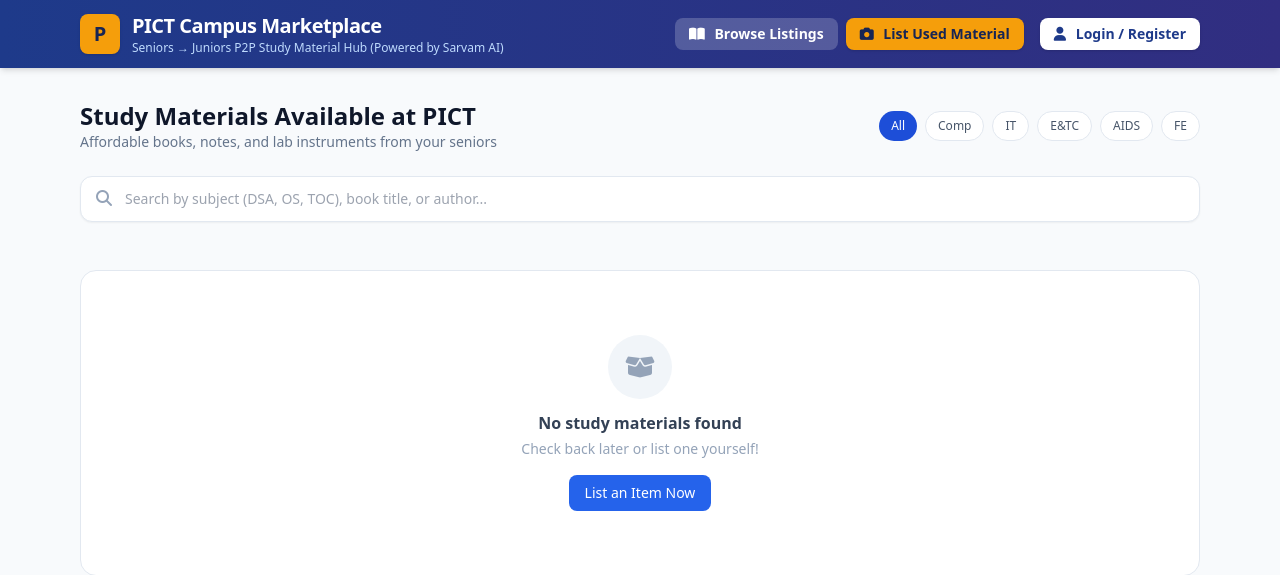
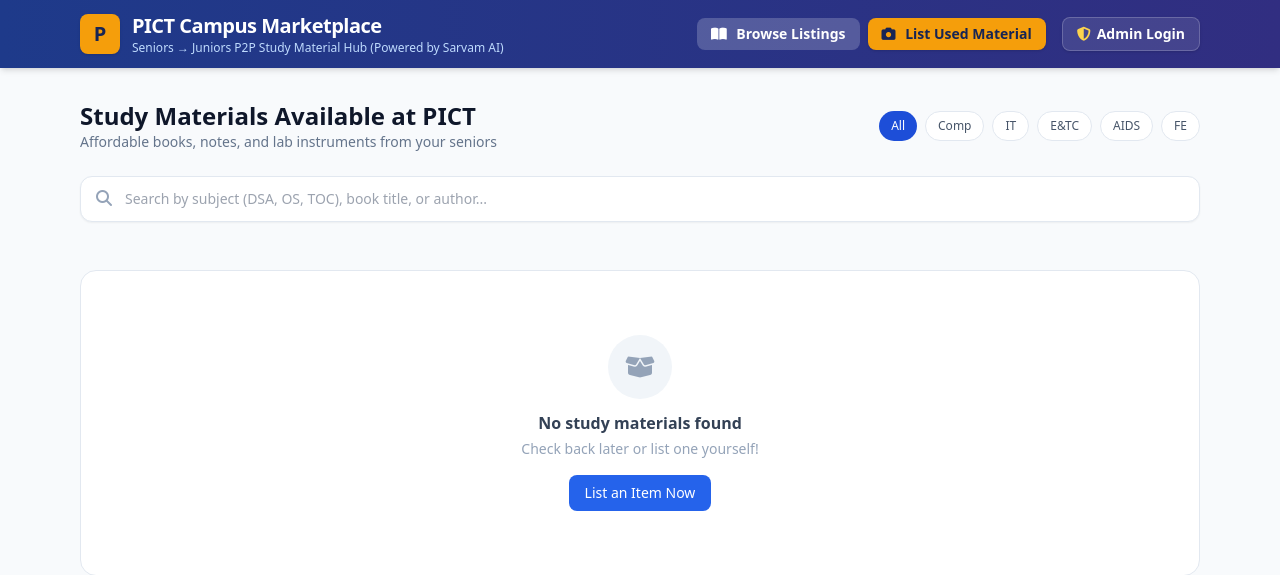
Before and after one commit to pankajadsul622008-blip/PICT_OLX, a Python web app: template src/templates/index.html in a window 1280 px wide. Shown: the top 575 px of the page. Run offline with Jinja, Linux system fonts and the light colour scheme; the template is opened without the code that fills it, so the values that code supplies are empty; some libraries are stand-ins or nearby versions.

Commit message:
feat: replace login/register with dedicated Admin Login portal

```diff
--- a/src/templates/index.html
+++ b/src/templates/index.html
@@ -40,22 +40,24 @@
           <i class="fa-solid fa-layer-group mr-1.5"></i> My Listings
         </button>
 
-        <!-- Auth State Container -->
+        <!-- Auth State Container: Admin Login -->
         <div id="auth-logged-out" class="ml-2">
-          <button onclick="openAuthModal('login')"
-            class="px-3.5 py-1.5 rounded-lg text-xs md:text-sm font-semibold transition bg-white text-blue-900 hover:bg-slate-100 shadow">
-            <i class="fa-solid fa-user mr-1.5"></i> Login / Register
+          <button onclick="openAuthModal()"
+            class="px-3.5 py-1.5 rounded-lg text-xs md:text-sm font-semibold transition bg-white/10 hover:bg-white/20 text-white border border-white/20 shadow flex items-center gap-1.5">
+            <i class="fa-solid fa-shield-halved text-amber-300"></i>
+            <span>Admin Login</span>
           </button>
         </div>
 
         <div id="auth-logged-in" class="hidden flex items-center space-x-2 ml-2">
-          <span id="admin-badge" class="hidden px-2 py-0.5 rounded-full bg-red-600 text-white text-[10px] font-black tracking-wider uppercase shadow-sm">
-            <i class="fa-solid fa-shield-halved mr-1"></i>ADMIN
+          <span id="admin-badge" class="px-2.5 py-1 rounded-full bg-red-600 text-white text-[11px] font-black tracking-wider uppercase shadow-sm flex items-center gap-1">
+            <i class="fa-solid fa-shield-halved"></i> ADMIN
           </span>
-          <span id="user-display-name" class="text-xs font-medium text-amber-300"></span>
-          <button onclick="handleLogout()" title="Logout"
-            class="p-1.5 text-xs rounded-lg text-blue-200 hover:text-white hover:bg-white/10 transition">
+          <span id="user-display-name" class="text-xs font-semibold text-amber-300 hidden sm:inline"></span>
+          <button onclick="handleLogout()" title="Logout Admin"
+            class="px-2.5 py-1 rounded-lg bg-white/10 hover:bg-red-500/20 text-white text-xs font-medium transition flex items-center gap-1">
             <i class="fa-solid fa-arrow-right-from-bracket"></i>
+            <span class="hidden sm:inline">Logout</span>
           </button>
         </div>
       </div>
@@ -255,70 +257,45 @@
     </section>
   </main>
 
-  <!-- AUTH MODAL -->
+  <!-- ADMIN AUTH MODAL -->
   <div id="auth-modal" class="hidden fixed inset-0 z-50 bg-slate-900/60 backdrop-blur-sm flex items-center justify-center p-4">
-    <div class="bg-white rounded-2xl max-w-md w-full p-6 shadow-2xl relative">
-      <button onclick="closeAuthModal()" class="absolute top-4 right-4 text-slate-400 hover:text-slate-600 text-lg">
+    <div class="bg-white rounded-2xl max-w-md w-full p-6 sm:p-7 shadow-2xl relative border border-slate-100">
+      <button onclick="closeAuthModal()" class="absolute top-4 right-4 text-slate-400 hover:text-slate-600 text-lg transition">
         <i class="fa-solid fa-xmark"></i>
       </button>
 
-      <div class="flex border-b border-slate-100 mb-6">
-        <button id="auth-tab-login" onclick="setAuthTab('login')"
-          class="flex-1 pb-3 text-sm font-bold border-b-2 border-blue-600 text-blue-600">
-          Login
-        </button>
-        <button id="auth-tab-register" onclick="setAuthTab('register')"
-          class="flex-1 pb-3 text-sm font-bold border-b-2 border-transparent text-slate-400 hover:text-slate-600">
-          Sign Up
-        </button>
+      <div class="text-center mb-6">
+        <div class="w-12 h-12 bg-red-100 text-red-600 rounded-2xl mx-auto flex items-center justify-center text-xl shadow-inner mb-3">
+          <i class="fa-solid fa-shield-halved"></i>
+        </div>
+        <h3 class="text-xl font-black text-slate-800">Admin Portal Login</h3>
+        <p class="text-xs text-slate-500 mt-1">Sign in to moderate, edit details, or remove campus listings.</p>
       </div>
 
-      <div id="auth-error" class="hidden mb-4 p-3 rounded-lg bg-red-50 text-red-700 text-xs border border-red-200"></div>
+      <div id="auth-error" class="hidden mb-4 p-3 rounded-xl bg-red-50 text-red-700 text-xs border border-red-200"></div>
 
-      <!-- Login Form -->
+      <!-- Admin Login Form -->
       <form id="login-form" onsubmit="handleLogin(event)" class="space-y-4">
         <div>
-          <label class="block text-xs font-semibold text-slate-600 uppercase mb-1">Email / Username</label>
-          <input type="email" id="login-email" required placeholder="name@pict.edu"
-            class="w-full px-3.5 py-2.5 rounded-lg border border-slate-300 focus:ring-2 focus:ring-blue-500 text-sm outline-none">
+          <label class="block text-xs font-semibold text-slate-600 uppercase mb-1.5">Admin Email</label>
+          <div class="relative">
+            <i class="fa-solid fa-envelope absolute left-3.5 top-3.5 text-slate-400 text-sm"></i>
+            <input type="email" id="login-email" required placeholder="admin@pict.edu" value="admin@pict.edu"
+              class="w-full pl-10 pr-3.5 py-2.5 rounded-xl border border-slate-300 focus:ring-2 focus:ring-red-500 focus:border-red-500 text-sm outline-none transition">
+          </div>
         </div>
         <div>
-          <label class="block text-xs font-semibold text-slate-600 uppercase mb-1">Password</label>
-          <input type="password" id="login-password" required placeholder="••••••••"
-            class="w-full px-3.5 py-2.5 rounded-lg border border-slate-300 focus:ring-2 focus:ring-blue-500 text-sm outline-none">
+          <label class="block text-xs font-semibold text-slate-600 uppercase mb-1.5">Password</label>
+          <div class="relative">
+            <i class="fa-solid fa-lock absolute left-3.5 top-3.5 text-slate-400 text-sm"></i>
+            <input type="password" id="login-password" required placeholder="••••••••"
+              class="w-full pl-10 pr-3.5 py-2.5 rounded-xl border border-slate-300 focus:ring-2 focus:ring-red-500 focus:border-red-500 text-sm outline-none transition">
+          </div>
         </div>
         <button type="submit" id="login-submit-btn"
-          class="w-full py-2.5 rounded-xl bg-blue-700 hover:bg-blue-800 text-white font-semibold text-sm shadow transition">
-          Sign In
-        </button>
-        <p class="text-[11px] text-center text-slate-400">Admin email: <code>admin@pict.edu</code></p>
-      </form>
-
-      <!-- Register Form -->
-      <form id="register-form" onsubmit="handleRegister(event)" class="space-y-3 hidden">
-        <div>
-          <label class="block text-xs font-semibold text-slate-600 uppercase mb-1">Full Name & Branch</label>
-          <input type="text" id="reg-name" required placeholder="e.g. Rohan Sharma (TE Comp)"
-            class="w-full px-3 py-2 rounded-lg border border-slate-300 focus:ring-2 focus:ring-blue-500 text-sm outline-none">
-        </div>
-        <div>
-          <label class="block text-xs font-semibold text-slate-600 uppercase mb-1">College Email</label>
-          <input type="email" id="reg-email" required placeholder="rohan@pict.edu"
-            class="w-full px-3 py-2 rounded-lg border border-slate-300 focus:ring-2 focus:ring-blue-500 text-sm outline-none">
-        </div>
-        <div>
-          <label class="block text-xs font-semibold text-slate-600 uppercase mb-1">WhatsApp Phone Number</label>
-          <input type="tel" id="reg-phone" required placeholder="e.g. 9876543210"
-            class="w-full px-3 py-2 rounded-lg border border-slate-300 focus:ring-2 focus:ring-blue-500 text-sm outline-none">
-        </div>
-        <div>
-          <label class="block text-xs font-semibold text-slate-600 uppercase mb-1">Create Password</label>
-          <input type="password" id="reg-password" required placeholder="••••••••"
-            class="w-full px-3 py-2 rounded-lg border border-slate-300 focus:ring-2 focus:ring-blue-500 text-sm outline-none">
-        </div>
-        <button type="submit" id="reg-submit-btn"
-          class="w-full py-2.5 rounded-xl bg-blue-700 hover:bg-blue-800 text-white font-semibold text-sm shadow transition">
-          Create Account
+          class="w-full py-2.5 rounded-xl bg-gradient-to-r from-red-600 to-rose-700 hover:from-red-700 hover:to-rose-800 text-white font-bold text-sm shadow-md hover:shadow-lg transition flex items-center justify-center gap-2">
+          <i class="fa-solid fa-shield-halved"></i>
+          <span>Sign In as Admin</span>
         </button>
       </form>
     </div>
@@ -495,8 +472,8 @@
       if (user) {
         loggedOutBox.classList.add('hidden');
         loggedInBox.classList.remove('hidden');
-        userDisplayName.innerText = `👋 ${user.name.split(' ')[0]}`;
-        myBtn.classList.remove('hidden');
+        userDisplayName.innerText = user.name || 'Admin';
+        if (myBtn) myBtn.classList.remove('hidden');
 
         if (user.is_admin) {
           adminBadge.classList.remove('hidden');
@@ -511,15 +488,17 @@
         loggedOutBox.classList.remove('hidden');
         loggedInBox.classList.add('hidden');
         adminBadge.classList.add('hidden');
-        myBtn.classList.add('hidden');
+        if (myBtn) myBtn.classList.add('hidden');
         if (currentView === 'my') switchTab('browse');
       }
       renderListings();
     }
 
-    function openAuthModal(tab = 'login') {
+    function openAuthModal() {
       document.getElementById('auth-modal').classList.remove('hidden');
-      setAuthTab(tab);
+      document.getElementById('auth-error').classList.add('hidden');
+      const pwd = document.getElementById('login-password');
+      if (pwd) pwd.value = '';
     }
 
     function closeAuthModal() {
@@ -527,31 +506,15 @@
       document.getElementById('auth-error').classList.add('hidden');
     }
 
-    function setAuthTab(tab) {
-      const loginTab = document.getElementById('auth-tab-login');
-      const regTab = document.getElementById('auth-tab-register');
-      const loginForm = document.getElementById('login-form');
-      const regForm = document.getElementById('register-form');
-      document.getElementById('auth-error').classList.add('hidden');
-
-      if (tab === 'login') {
-        loginTab.className = "flex-1 pb-3 text-sm font-bold border-b-2 border-blue-600 text-blue-600";
-        regTab.className = "flex-1 pb-3 text-sm font-bold border-b-2 border-transparent text-slate-400 hover:text-slate-600";
-        loginForm.classList.remove('hidden');
-        regForm.classList.add('hidden');
-      } else {
-        regTab.className = "flex-1 pb-3 text-sm font-bold border-b-2 border-blue-600 text-blue-600";
-        loginTab.className = "flex-1 pb-3 text-sm font-bold border-b-2 border-transparent text-slate-400 hover:text-slate-600";
-        regForm.classList.remove('hidden');
-        loginForm.classList.add('hidden');
-      }
-    }
-
     async function handleLogin(e) {
       e.preventDefault();
       const email = document.getElementById('login-email').value;
       const password = document.getElementById('login-password').value;
       const errBox = document.getElementById('auth-error');
+      const submitBtn = document.getElementById('login-submit-btn');
+
+      submitBtn.disabled = true;
+      submitBtn.innerHTML = `<i class="fa-solid fa-spinner fa-spin"></i> <span>Verifying...</span>`;
 
       try {
         const res = await fetch('/api/auth/login', {
@@ -564,44 +527,17 @@
           localStorage.setItem('pict_token', data.token);
           updateAuthUI(data.user);
           closeAuthModal();
-          showToast(`Welcome back, ${data.user.name || 'Senior'}!`, 'success');
+          showToast(`Welcome back, ${data.user.name || 'Admin'}! 🛡️`, 'success');
         } else {
-          errBox.innerText = data.error || "Login failed.";
+          errBox.innerText = data.error || "Invalid admin credentials.";
           errBox.classList.remove('hidden');
         }
       } catch (err) {
         errBox.innerText = "Network error: " + err.message;
         errBox.classList.remove('hidden');
-      }
-    }
-
-    async function handleRegister(e) {
-      e.preventDefault();
-      const name = document.getElementById('reg-name').value;
-      const email = document.getElementById('reg-email').value;
-      const phone = document.getElementById('reg-phone').value;
-      const password = document.getElementById('reg-password').value;
-      const errBox = document.getElementById('auth-error');
-
-      try {
-        const res = await fetch('/api/auth/register', {
-          method: 'POST',
-          headers: { 'Content-Type': 'application/json' },
-          body: JSON.stringify({ name, email, phone, password })
-        });
-        const data = await res.json();
-        if (data.success && data.token) {
-          localStorage.setItem('pict_token', data.token);
-          updateAuthUI(data.user);
-          closeAuthModal();
-          showToast(`Welcome to PICT Marketplace, ${data.user.name || 'Senior'}! 🎉`, 'success');
-        } else {
-          errBox.innerText = data.error || "Registration failed.";
-          errBox.classList.remove('hidden');
-        }
-      } catch (err) {
-        errBox.innerText = "Network error: " + err.message;
-        errBox.classList.remove('hidden');
+      } finally {
+        submitBtn.disabled = false;
+        submitBtn.innerHTML = `<i class="fa-solid fa-shield-halved"></i> <span>Sign In as Admin</span>`;
       }
     }
 
@@ -617,7 +553,7 @@
       }
       localStorage.removeItem('pict_token');
       updateAuthUI(null);
-      showToast("Logged out successfully.", "info");
+      showToast("Logged out from Admin portal.", "info");
     }
 
     // -------------------------------------------------------------
@@ -817,8 +753,8 @@
     async function toggleSold(id, soldStatus) {
       const token = localStorage.getItem('pict_token');
       if (!token) {
-        showToast("Please log in first", "warning");
-        openAuthModal('login');
+        showToast("Admin login required to change status", "warning");
+        openAuthModal();
         return;
       }
       try {
@@ -858,8 +794,8 @@
 
       const token = localStorage.getItem('pict_token');
       if (!token) {
-        showToast("Please log in first", "warning");
-        openAuthModal('login');
+        showToast("Admin login required to delete listing", "warning");
+        openAuthModal();
         return;
       }
       try {
@@ -907,8 +843,8 @@
       const id = document.getElementById('edit-id').value;
       const token = localStorage.getItem('pict_token');
       if (!token) {
-        showToast("Please log in first", "warning");
-        openAuthModal('login');
+        showToast("Admin login required to edit listing", "warning");
+        openAuthModal();
         return;
       }
 
```
